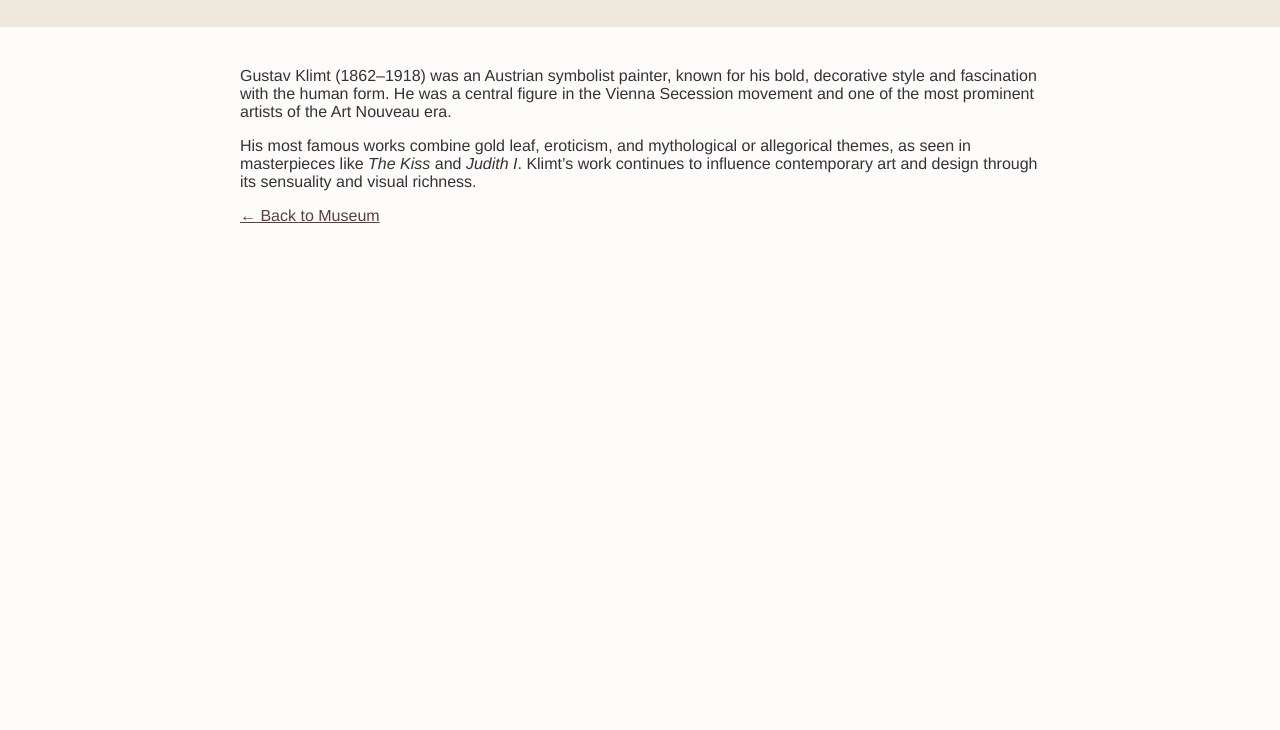
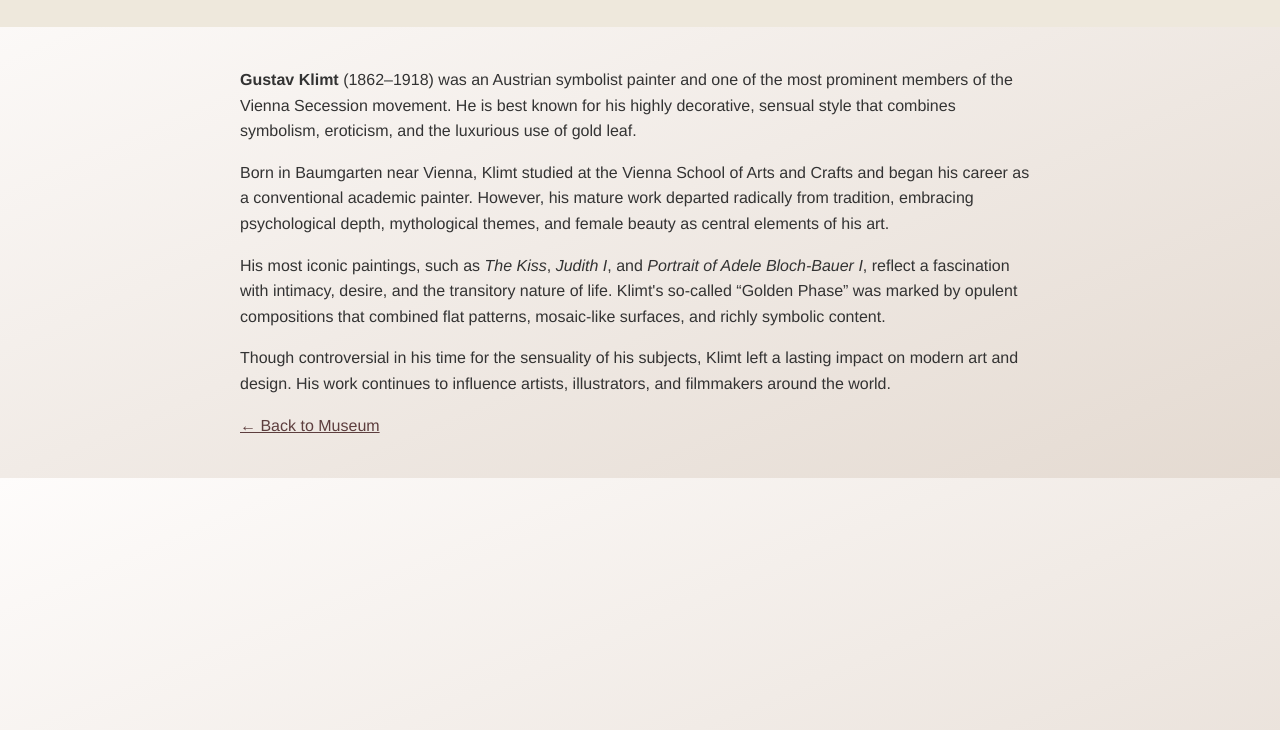
Before and after one commit to elocb/klimt-museum, a plain HTML site: page artist.html in a window 1280 px wide. Shown: the part 70-800 px from the top of the page. Drawn offline with Linux system fonts and the light colour scheme.

Commit message:
Expand artist info page with full biography and styling

```diff
--- a/artist.html
+++ b/artist.html
@@ -7,10 +7,16 @@
   <style>
     body {
       font-family: 'Helvetica Neue', sans-serif;
-      background-color: #fefcfb;
+      background: linear-gradient(to bottom right, #fefcfb, #e4dad1);
       margin: 0;
       padding: 0;
       color: #333;
+      animation: fadeInPage 1.2s ease-in;
+    }
+
+    @keyframes fadeInPage {
+      from { opacity: 0; }
+      to { opacity: 1; }
     }
 
     header {
@@ -29,6 +35,7 @@
       max-width: 800px;
       margin: 40px auto;
       padding: 0 20px;
+      line-height: 1.6;
     }
 
     a {
@@ -45,10 +52,15 @@
   <header>
     <h1>About Gustav Klimt</h1>
   </header>
+
   <main>
-    <p>Gustav Klimt (1862–1918) was an Austrian symbolist painter, known for his bold, decorative style and fascination with the human form. He was a central figure in the Vienna Secession movement and one of the most prominent artists of the Art Nouveau era.</p>
+    <p><strong>Gustav Klimt</strong> (1862–1918) was an Austrian symbolist painter and one of the most prominent members of the Vienna Secession movement. He is best known for his highly decorative, sensual style that combines symbolism, eroticism, and the luxurious use of gold leaf.</p>
 
-    <p>His most famous works combine gold leaf, eroticism, and mythological or allegorical themes, as seen in masterpieces like <em>The Kiss</em> and <em>Judith I</em>. Klimt’s work continues to influence contemporary art and design through its sensuality and visual richness.</p>
+    <p>Born in Baumgarten near Vienna, Klimt studied at the Vienna School of Arts and Crafts and began his career as a conventional academic painter. However, his mature work departed radically from tradition, embracing psychological depth, mythological themes, and female beauty as central elements of his art.</p>
+
+    <p>His most iconic paintings, such as <em>The Kiss</em>, <em>Judith I</em>, and <em>Portrait of Adele Bloch-Bauer I</em>, reflect a fascination with intimacy, desire, and the transitory nature of life. Klimt's so-called “Golden Phase” was marked by opulent compositions that combined flat patterns, mosaic-like surfaces, and richly symbolic content.</p>
+
+    <p>Though controversial in his time for the sensuality of his subjects, Klimt left a lasting impact on modern art and design. His work continues to influence artists, illustrators, and filmmakers around the world.</p>
 
     <p><a href="index.html">← Back to Museum</a></p>
   </main>
```
